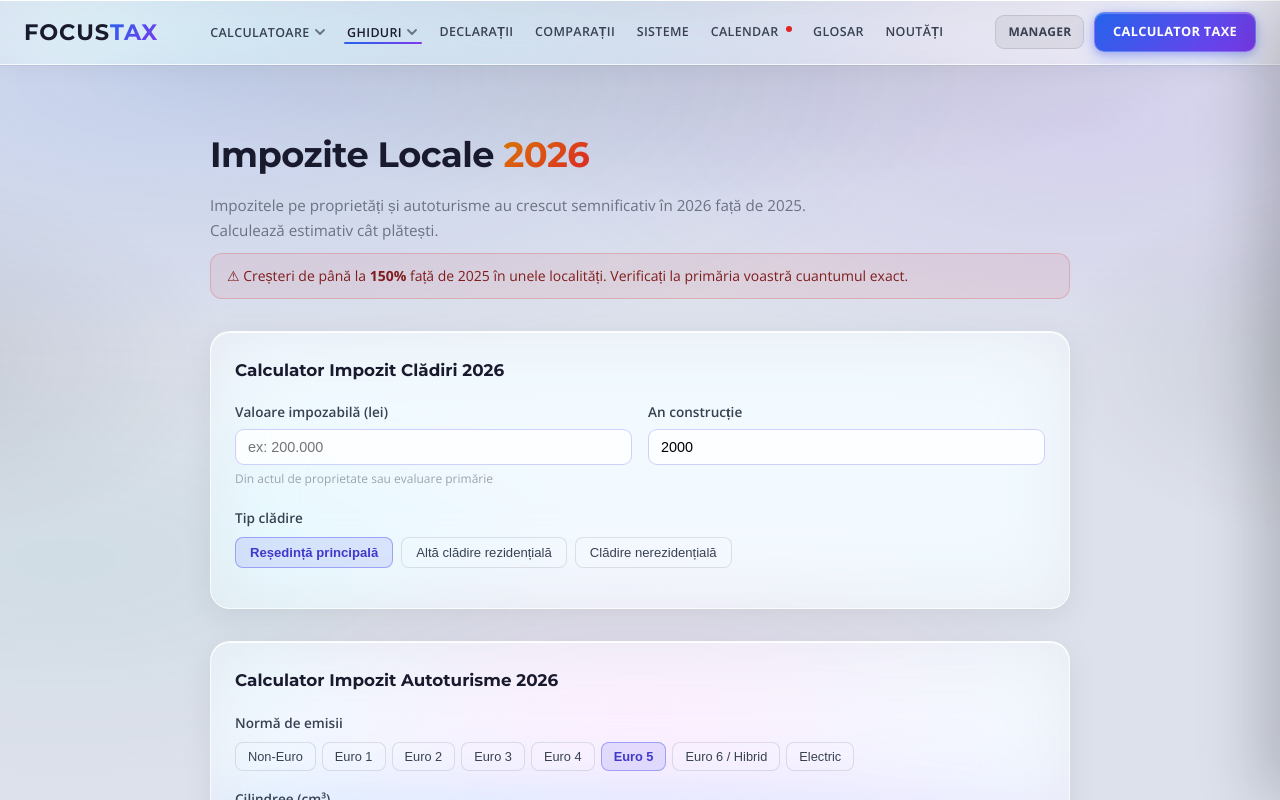
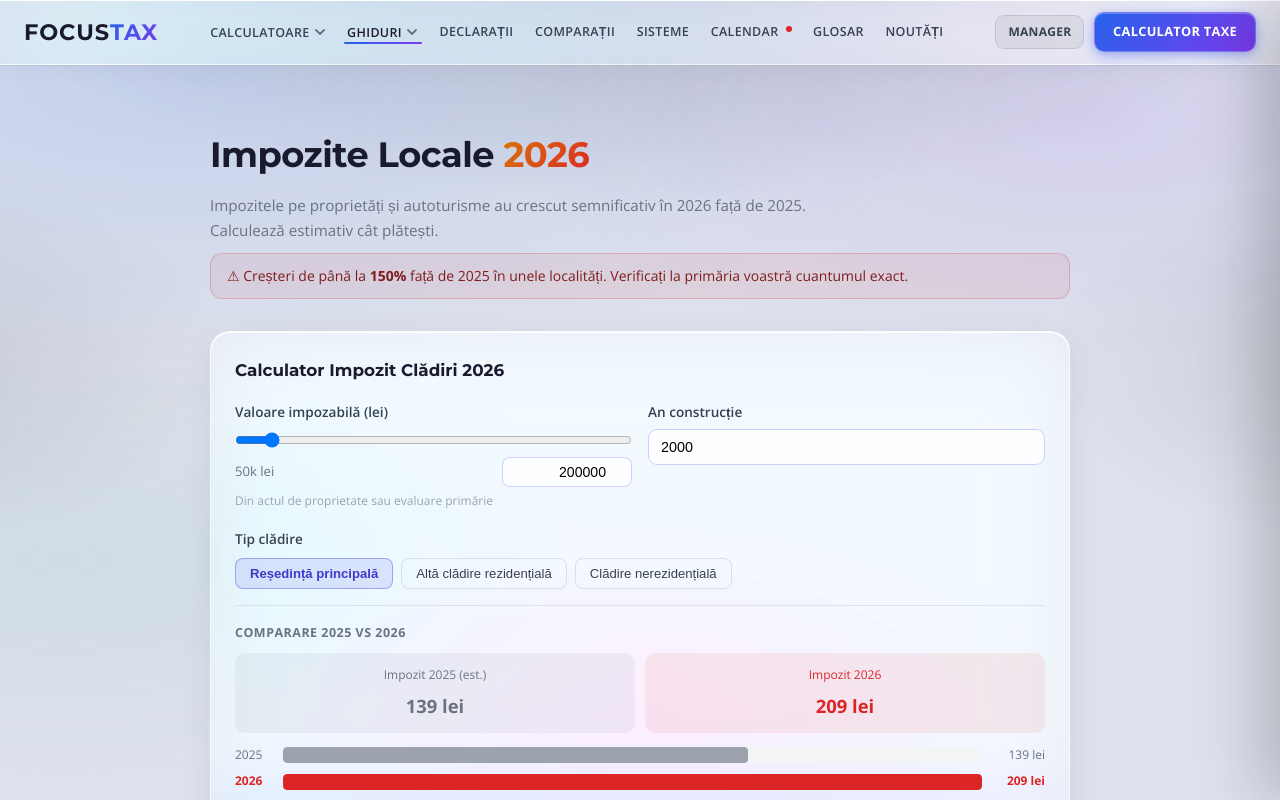
Before and after one commit to AndreeaM-star/focustax, a Next.js app: page /ghiduri/impozite-locale-2026 in a window 1280 px wide. Shown: the top 800 px of the page. Built offline with nearby package versions, Linux system fonts and the light colour scheme.

Commit message:
feat: slider + visual 2025 vs 2026 bar comparison in impozite-locale calculator
Co-Authored-By: Claude Sonnet 4.6 <noreply@anthropic.com>

```diff
--- a/app/ghiduri/impozite-locale-2026/page.tsx
+++ b/app/ghiduri/impozite-locale-2026/page.tsx
@@ -20,11 +20,11 @@ const tarifeEuro: Record<string, { base?: number; per200?: number; fixed?: numbe
 };
 
 function CalculatorCladire() {
-  const [valoare, setValoare] = useState("");
+  const [valoare, setValoare] = useState(200000);
   const [tip, setTip] = useState<"rezidential" | "alt_rezidential" | "nerezidential">("rezidential");
   const [an, setAn] = useState("2000");
 
-  const val = parseFloat(valoare) || 0;
+  const val = valoare;
   const vechime = new Date().getFullYear() - (parseInt(an) || 2000);
   const reducereVechime = Math.min(0.4, vechime * 0.005); // 0.5% per an, max 40%
 
@@ -58,10 +58,18 @@ function CalculatorCladire() {
             Valoare impozabilă (lei)
           </label>
           <input
-            type="number" placeholder="ex: 200.000"
-            value={valoare} onChange={e => setValoare(e.target.value)}
-            style={{ width: "100%", padding: "9px 12px", borderRadius: 9, border: "1px solid rgba(99,102,241,0.3)", background: "rgba(255,255,255,0.8)", outline: "none", fontSize: "0.9rem" }}
+            type="range" min={50000} max={2000000} step={10000} value={valoare}
+            onChange={e => setValoare(Number(e.target.value))}
+            style={{ width: "100%", marginBottom: 6 }}
           />
+          <div style={{ display: "flex", justifyContent: "space-between", alignItems: "center", gap: 8 }}>
+            <span style={{ fontSize: "0.82rem", color: "#6b7280" }}>50k lei</span>
+            <input
+              type="number" min={50000} step={10000}
+              value={valoare} onChange={e => setValoare(Math.max(50000, Number(e.target.value)))}
+              style={{ width: 130, padding: "6px 10px", borderRadius: 8, border: "1px solid rgba(99,102,241,0.3)", background: "rgba(255,255,255,0.8)", outline: "none", fontSize: "0.88rem", textAlign: "right" }}
+            />
+          </div>
           <p style={{ fontSize: "0.75rem", color: "#9ca3af", marginTop: 4 }}>Din actul de proprietate sau evaluare primărie</p>
         </div>
         <div>
@@ -98,31 +106,44 @@ function CalculatorCladire() {
         </div>
       </div>
 
-      {val > 0 && (
-        <div style={{ borderTop: "1px solid rgba(0,0,0,0.08)", paddingTop: 14 }}>
-          <div style={{ display: "flex", justifyContent: "space-between", fontSize: "0.875rem", padding: "4px 0", color: "#374151" }}>
-            <span>Valoare impozabilă (ajustată vechime {reducereVechime > 0 ? `−${(reducereVechime * 100).toFixed(0)}%` : ""})</span>
-            <strong>{fmt(valImpozabila)} lei</strong>
+      <div style={{ borderTop: "1px solid rgba(0,0,0,0.08)", paddingTop: 16, marginTop: 8 }}>
+        <p style={{ fontSize: "0.78rem", fontWeight: 700, textTransform: "uppercase", letterSpacing: "0.5px", color: "#6b7280", marginBottom: 10 }}>Comparare 2025 vs 2026</p>
+        <div style={{ display: "grid", gridTemplateColumns: "1fr 1fr", gap: 10, marginBottom: 12 }}>
+          <div style={{ background: "rgba(107,114,128,0.08)", borderRadius: 10, padding: "12px 14px", textAlign: "center" }}>
+            <p style={{ fontSize: "0.75rem", color: "#6b7280", margin: "0 0 4px" }}>Impozit 2025 (est.)</p>
+            <p style={{ fontSize: "1.15rem", fontWeight: 700, color: "#6b7280", margin: 0 }}>{fmt(impozit2025)} lei</p>
           </div>
-          <div style={{ display: "flex", justifyContent: "space-between", fontSize: "0.875rem", padding: "4px 0", color: "#374151" }}>
-            <span>Cotă orientativă 2026</span>
-            <span>{cota2026}‰</span>
+          <div style={{ background: "rgba(220,38,38,0.08)", borderRadius: 10, padding: "12px 14px", textAlign: "center" }}>
+            <p style={{ fontSize: "0.75rem", color: "#dc2626", margin: "0 0 4px" }}>Impozit 2026</p>
+            <p style={{ fontSize: "1.15rem", fontWeight: 700, color: "#dc2626", margin: 0 }}>{fmt(impozit2026)} lei</p>
           </div>
-          <div style={{ display: "flex", justifyContent: "space-between", fontSize: "1rem", padding: "8px 0", color: "#059669", fontWeight: 700, borderTop: "1px solid rgba(0,0,0,0.08)", marginTop: 4 }}>
-            <span>Impozit estimat 2026</span>
-            <span>{fmt(impozit2026)} lei/an</span>
+        </div>
+        {/* Visual bar comparison */}
+        <div style={{ marginBottom: 8 }}>
+          <div style={{ display: "flex", alignItems: "center", gap: 8, marginBottom: 6 }}>
+            <span style={{ fontSize: "0.75rem", color: "#6b7280", width: 40 }}>2025</span>
+            <div style={{ flex: 1, background: "#f3f4f6", borderRadius: 4, height: 16, overflow: "hidden" }}>
+              <div style={{ height: "100%", background: "#9ca3af", borderRadius: 4, width: impozit2026 > 0 ? `${(impozit2025 / impozit2026) * 100}%` : "0%", transition: "width 0.4s" }} />
+            </div>
+            <span style={{ fontSize: "0.75rem", color: "#6b7280", width: 55, textAlign: "right" }}>{fmt(impozit2025)} lei</span>
           </div>
-          {crestere > 0 && (
-            <div style={{ display: "flex", justifyContent: "space-between", fontSize: "0.82rem", padding: "4px 0", color: "#dc2626" }}>
-              <span>Față de 2025 (estimat)</span>
-              <span>+{crestere.toFixed(0)}% (+{fmt(impozit2026 - impozit2025)} lei)</span>
+          <div style={{ display: "flex", alignItems: "center", gap: 8 }}>
+            <span style={{ fontSize: "0.75rem", color: "#dc2626", width: 40, fontWeight: 700 }}>2026</span>
+            <div style={{ flex: 1, background: "#f3f4f6", borderRadius: 4, height: 16, overflow: "hidden" }}>
+              <div style={{ height: "100%", background: "#dc2626", borderRadius: 4, width: "100%", transition: "width 0.4s" }} />
             </div>
-          )}
-          <p style={{ fontSize: "0.75rem", color: "#9ca3af", marginTop: 8, fontStyle: "italic" }}>
-            ⚠ Valori orientative. Cotele exacte variază pe localitate. Verificați la primăria dvs.
-          </p>
+            <span style={{ fontSize: "0.75rem", color: "#dc2626", width: 55, textAlign: "right", fontWeight: 700 }}>{fmt(impozit2026)} lei</span>
+          </div>
         </div>
-      )}
+        {crestere > 0 && (
+          <div style={{ display: "flex", justifyContent: "center", padding: "8px", background: "rgba(220,38,38,0.06)", borderRadius: 8, fontSize: "0.85rem", color: "#dc2626", fontWeight: 700 }}>
+            ↑ Creștere: +{crestere.toFixed(0)}% față de 2025 (+{fmt(impozit2026 - impozit2025)} lei/an)
+          </div>
+        )}
+        <p style={{ fontSize: "0.72rem", color: "#9ca3af", marginTop: 10, fontStyle: "italic" }}>
+          ⚠ Valori orientative. Cotele exacte variază pe localitate. Verificați la primăria dvs.
+        </p>
+      </div>
     </div>
   );
 }
```
